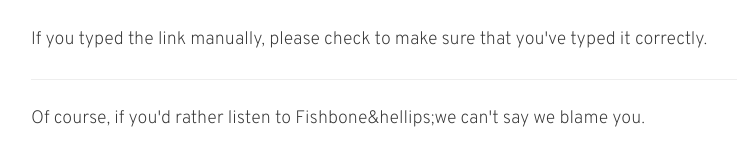
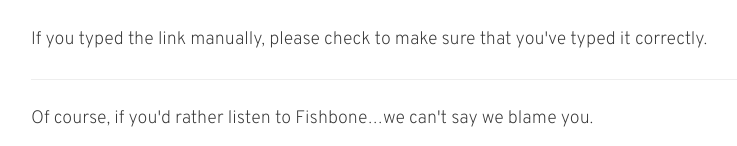
Before and after one commit to galyonj/mirror-reaper, a WordPress theme: template site/web/app/themes/dhgt/404.php in a window 1280 px wide. Shown: the part 482-628 px from the top of the page, without its empty margins (39-776 px from the left). Run offline with PHP 8.4 and a stand-in for WordPress, Linux system fonts and the light colour scheme; the site name, menu and one post (Sample post) are stand-ins, and other content is empty; some libraries are stand-ins or nearby versions.

Commit message:
Again with the stupid 404 page.

```diff
--- a/site/web/app/themes/dhgt/404.php
+++ b/site/web/app/themes/dhgt/404.php
@@ -19,7 +19,7 @@ get_header(); ?>
 				<p class="lead">We couldn't find the page you're trying to reach. It's possible that the link you followed is out of date.</p>
 				<p>If you typed the link manually, please check to make sure that you've typed it correctly.</p>
 				<hr>
-				<p>Of course, if you'd rather listen to Fishbone&hellips;we can't say we blame you.</p>
+				<p>Of course, if you'd rather listen to Fishbone…we can't say we blame you.</p>
 				<p>
 					<div class="embed-responsive embed-responsive-16by9">
 						<iframe class="embed-responsive-item" src="https://www.youtube.com/embed/uwX0fkGf5rA" frameborder="0" allowfullscreen></iframe>
```
